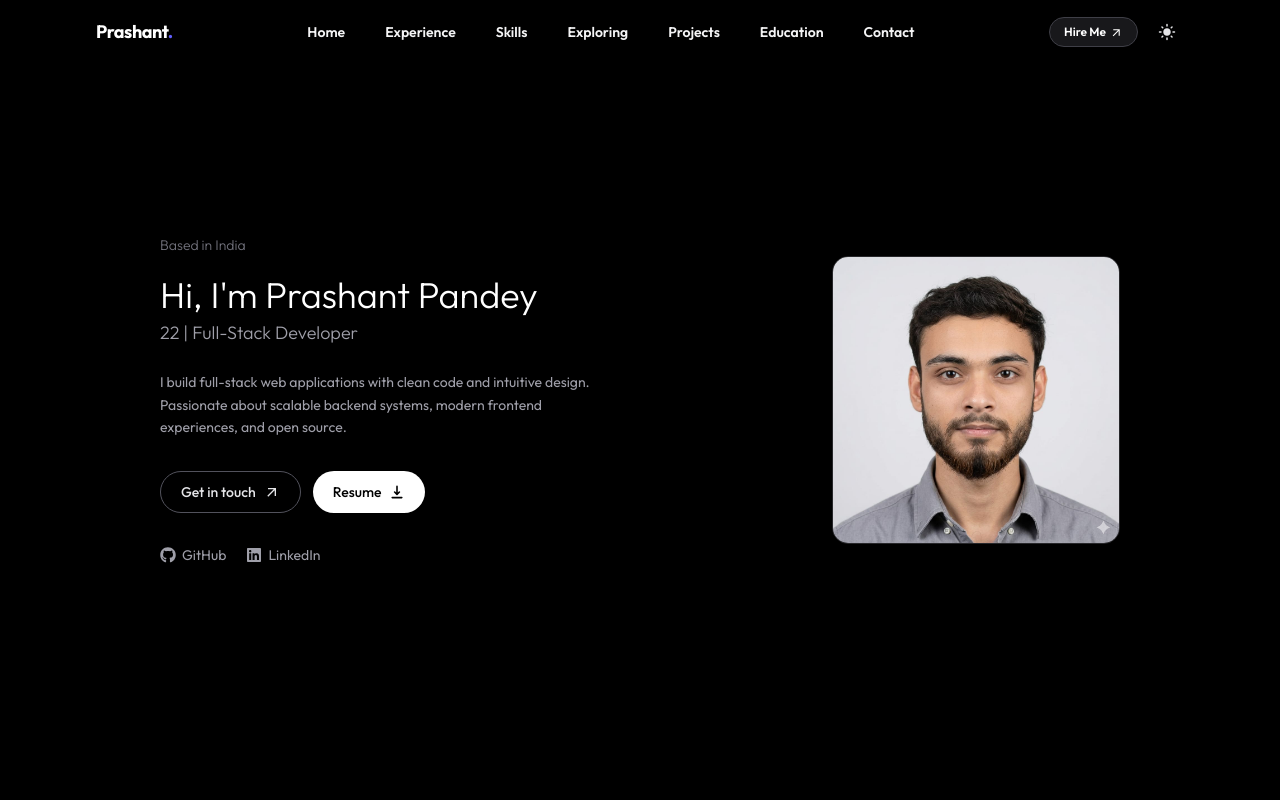
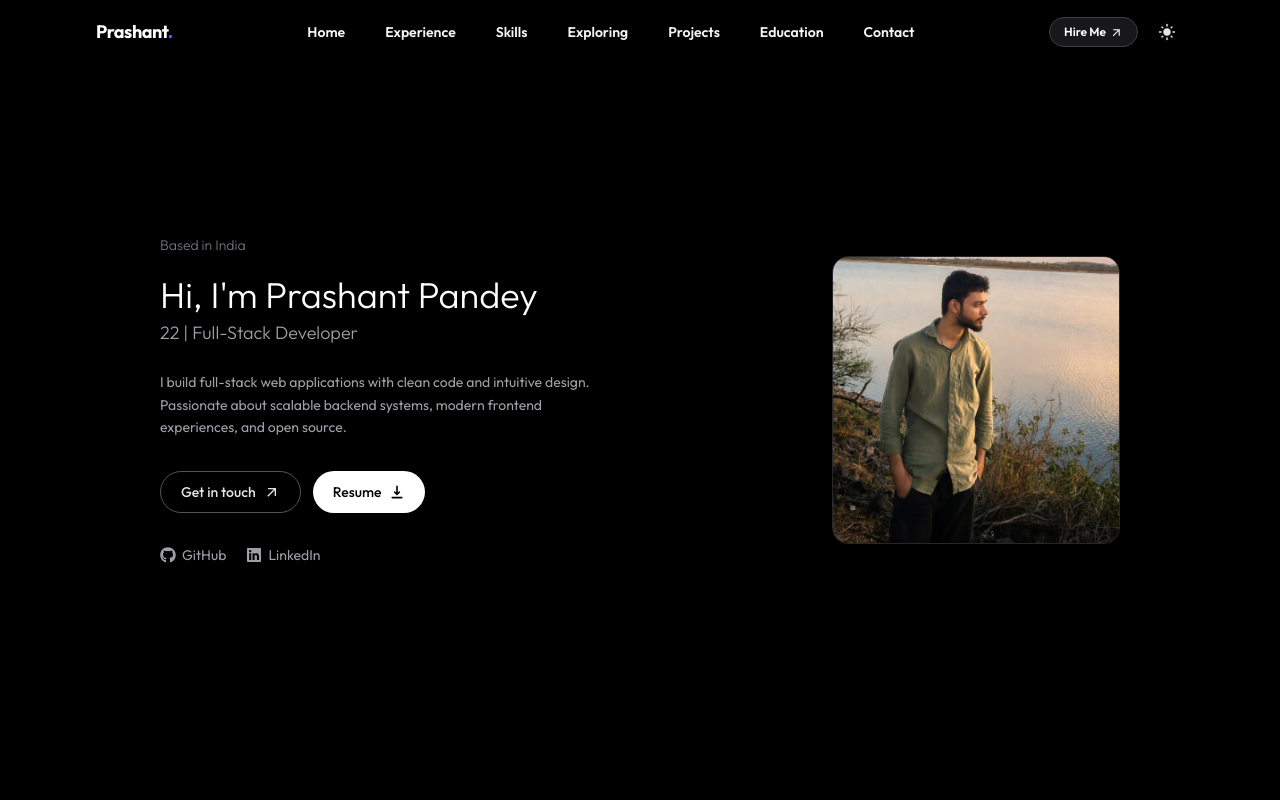
Before and after one commit to prashant-pandey-4/My-Portfolio, a Next.js app: page / in a window 1280 px wide. Shown: the top 800 px of the page. Built offline with nearby package versions, Linux system fonts and the light colour scheme.

Commit message:
fix: update profile photo to me.jpg and update Header path

```diff
--- a/app/components/Header.tsx
+++ b/app/components/Header.tsx
@@ -94,7 +94,7 @@ const Header = () => {
             <div className={`relative w-56 h-56 sm:w-72 sm:h-72 rounded-2xl overflow-hidden border ${isDark ? "border-zinc-800" : "border-zinc-200"}`}>
               {!imgError ? (
                 <Image
-                  src="/dp/me.jpeg"
+                  src="/dp/me.jpg"
                   alt="Prashant Pandey"
                   fill
                   sizes="(max-width: 768px) 224px, 288px"
```
Also changed, not shown: public/dp/me.jpeg (deleted), public/dp/me.jpg (added).
